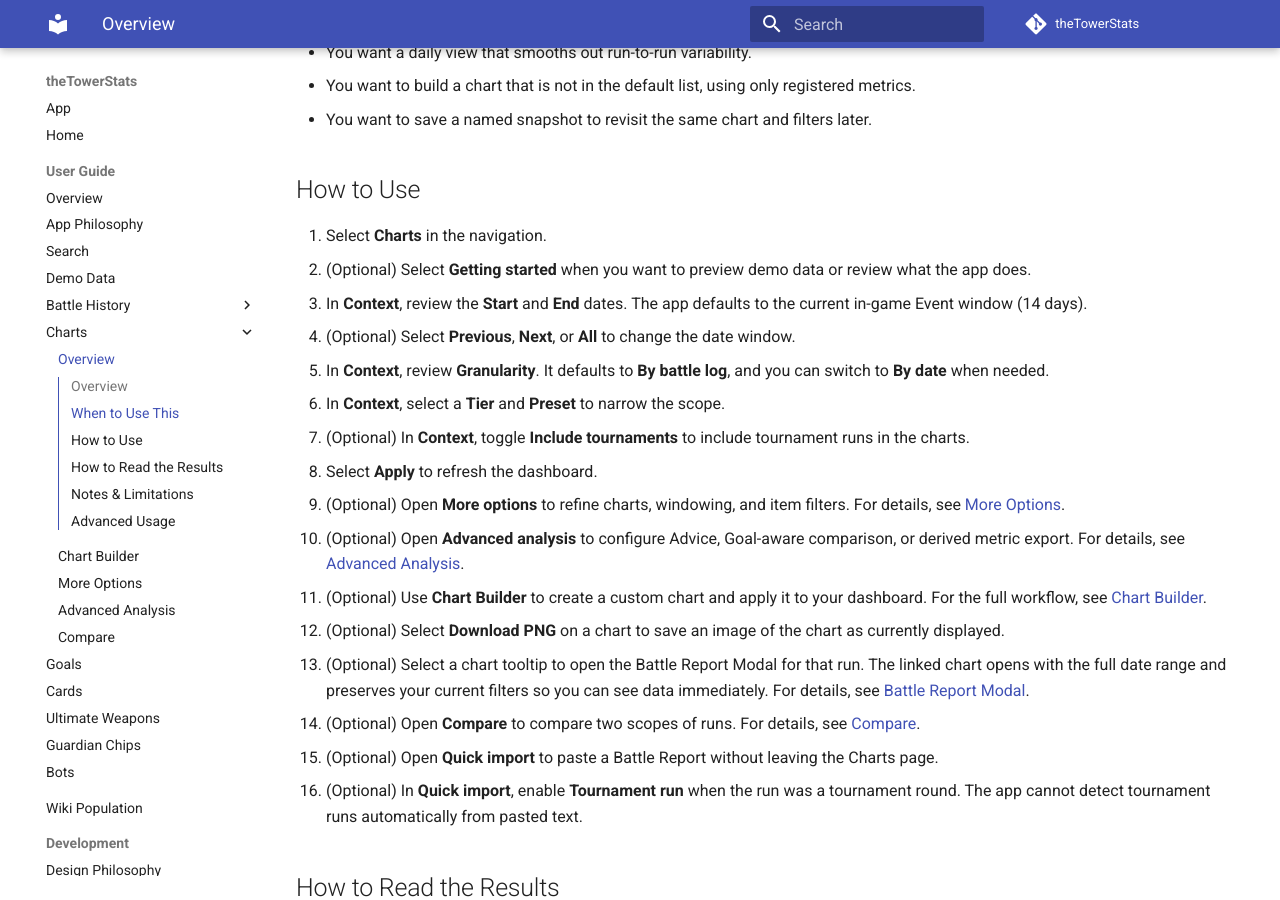
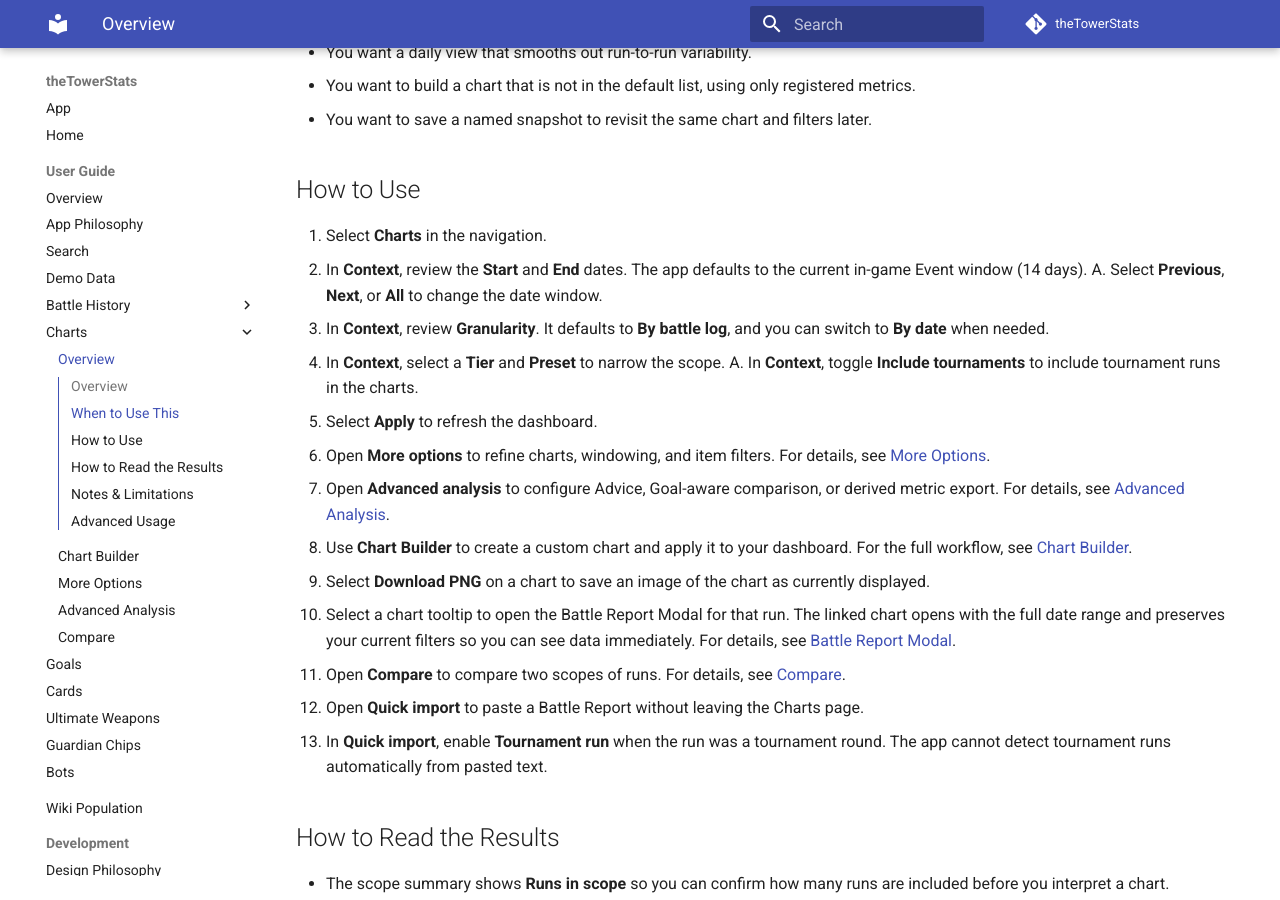
Before and after one commit to mahbam42/theTowerStats, an MkDocs documentation site: the page built from docs/charts.md, in a window 1280 px wide and 900 px high, scrolled down 434 px. Built offline with MkDocs 1.6.1 and Material for MkDocs 9.7.7, drawn with Linux system fonts in a browser that asks for light colours; comment, search, counter and statistics services are not loaded.

Commit message:
Docs: Revise Charts.md

```diff
--- a/docs/charts.md
+++ b/docs/charts.md
@@ -16,21 +16,22 @@ Charts help you review how your run results change over time using the same valu
 ## How to Use
 
 1. Select **Charts** in the navigation.
-2. (Optional) Select **Getting started** when you want to preview demo data or review what the app does.
-3. In **Context**, review the **Start** and **End** dates. The app defaults to the current in-game Event window (14 days).
-4. (Optional) Select **Previous**, **Next**, or **All** to change the date window.
-5. In **Context**, review **Granularity**. It defaults to **By battle log**, and you can switch to **By date** when needed.
-6. In **Context**, select a **Tier** and **Preset** to narrow the scope.
-7. (Optional) In **Context**, toggle **Include tournaments** to include tournament runs in the charts.
-8. Select **Apply** to refresh the dashboard.
-9. (Optional) Open **More options** to refine charts, windowing, and item filters. For details, see [More Options](charts/more_options.md).
-10. (Optional) Open **Advanced analysis** to configure Advice, Goal-aware comparison, or derived metric export. For details, see [Advanced Analysis](charts/advanced_analysis.md).
-11. (Optional) Use **Chart Builder** to create a custom chart and apply it to your dashboard. For the full workflow, see [Chart Builder](charts/chart_builder.md).
-12. (Optional) Select **Download PNG** on a chart to save an image of the chart as currently displayed.
-13. (Optional) Select a chart tooltip to open the Battle Report Modal for that run. The linked chart opens with the full date range and preserves your current filters so you can see data immediately. For details, see [Battle Report Modal](battle_report_modal.md).
-14. (Optional) Open **Compare** to compare two scopes of runs. For details, see [Compare](charts/compare.md).
-15. (Optional) Open **Quick import** to paste a Battle Report without leaving the Charts page.
-16. (Optional) In **Quick import**, enable **Tournament run** when the run was a tournament round. The app cannot detect tournament runs automatically from pasted text.
+2. In **Context**, review the **Start** and **End** dates. The app defaults to the current in-game Event window (14 days).
+  A. Select **Previous**, **Next**, or **All** to change the date window.
+3. In **Context**, review **Granularity**. It defaults to **By battle log**, and you can switch to **By date** when needed.
+4. In **Context**, select a **Tier** and **Preset** to narrow the scope.
+  A. In **Context**, toggle **Include tournaments** to include tournament runs in the charts.
+5. Select **Apply** to refresh the dashboard.
+
+
+* Open **More options** to refine charts, windowing, and item filters. For details, see [More Options](charts/more_options.md).
+* Open **Advanced analysis** to configure Advice, Goal-aware comparison, or derived metric export. For details, see [Advanced Analysis](charts/advanced_analysis.md).
+* Use **Chart Builder** to create a custom chart and apply it to your dashboard. For the full workflow, see [Chart Builder](charts/chart_builder.md).
+* Select **Download PNG** on a chart to save an image of the chart as currently displayed.
+* Select a chart tooltip to open the Battle Report Modal for that run. The linked chart opens with the full date range and preserves your current filters so you can see data immediately. For details, see [Battle Report Modal](battle_report_modal.md).
+* Open **Compare** to compare two scopes of runs. For details, see [Compare](charts/compare.md).
+* Open **Quick import** to paste a Battle Report without leaving the Charts page.
+  * In **Quick import**, enable **Tournament run** when the run was a tournament round. The app cannot detect tournament runs automatically from pasted text.
 
 ## How to Read the Results
 
@@ -109,4 +110,4 @@ Charts help you review how your run results change over time using the same valu
 2. Select **Tier** or **Preset** filters only when you want to narrow the comparison set.
 3. Review the legend to confirm which lines correspond to which groups.
 4. Load a previously saved custom chart snapshot using **Chart Builder**. For steps, see [Chart Builder](charts/chart_builder.md).
-5. (Optional) Use **Compare** when you want to compare two groups of runs directly. For steps, see [Compare](charts/compare.md).
+5.  Use **Compare** when you want to compare two groups of runs directly. For steps, see [Compare](charts/compare.md).
```
